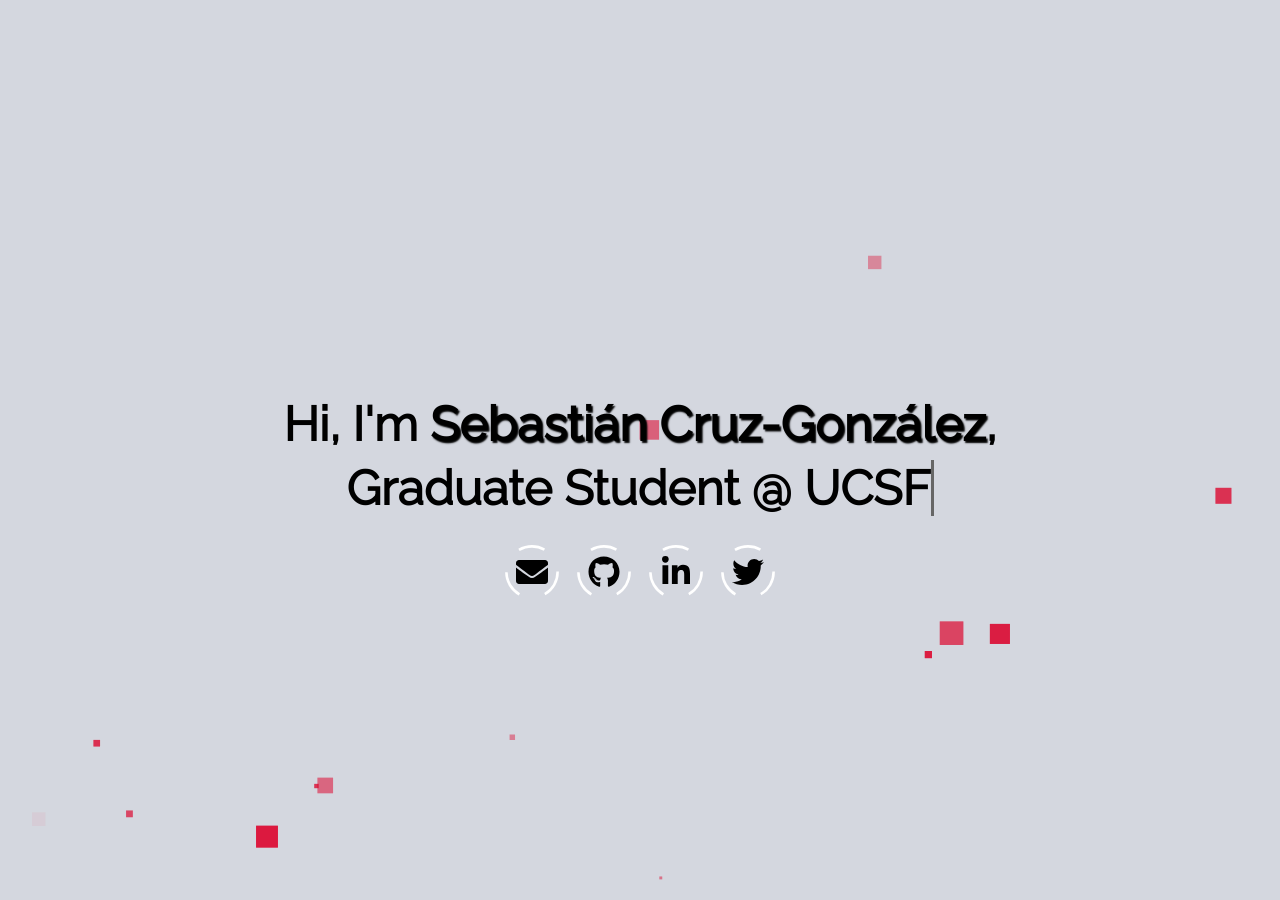
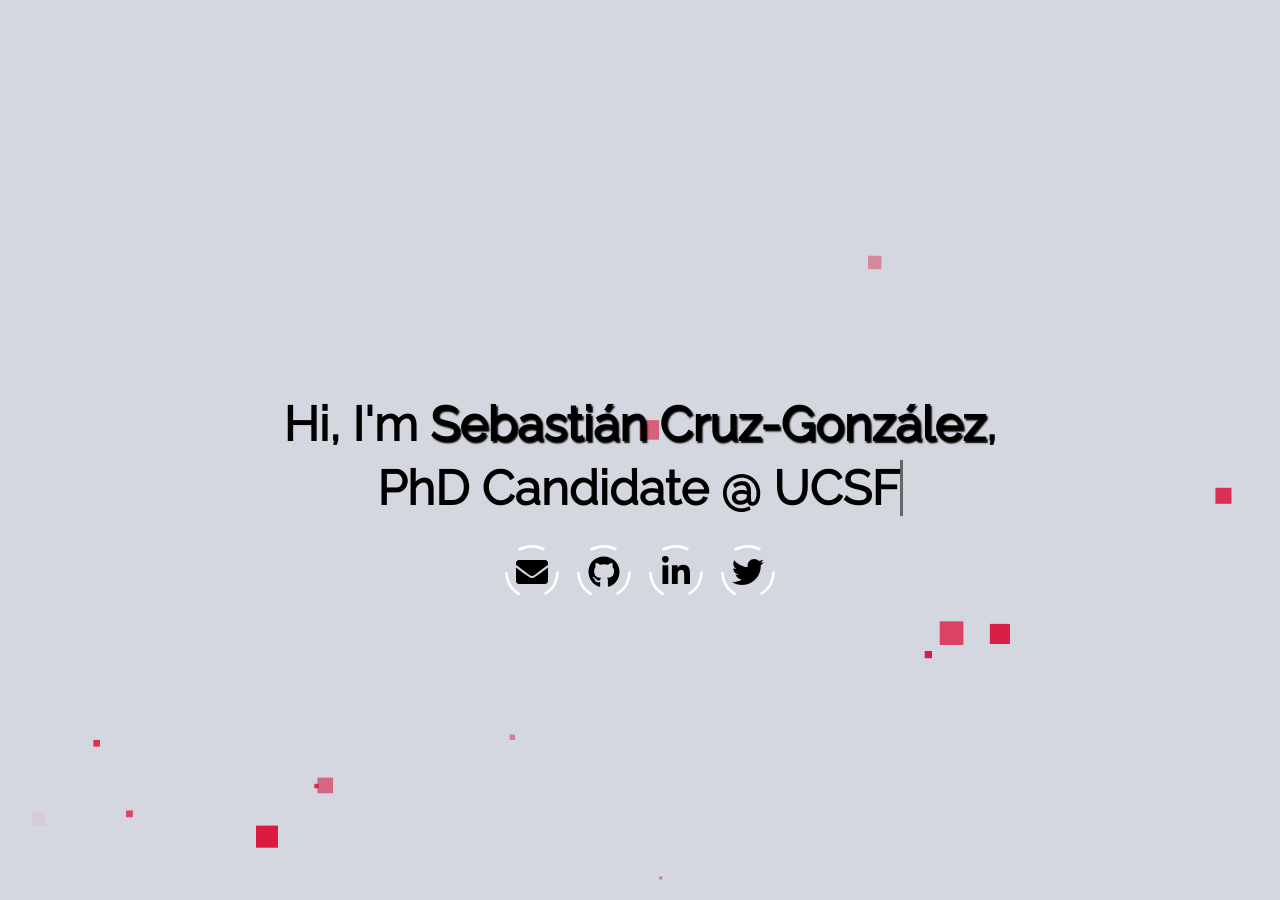
Before and after one commit to seba2550/computational-violist, a Jekyll site: the page built from index.html, in a window 1280 px wide and 900 px high. Built offline with Jekyll 4.4.1, drawn with Linux system fonts in a browser that asks for light colours.

Commit message:
Update _config.yml

```diff
--- a/_config.yml
+++ b/_config.yml
@@ -14,7 +14,7 @@ baseurl: ""
 username: Sebastián Cruz-González
 # typing_text: This will be typed before 'scroll down for more'.
 # > set this to your job title, e.g. Fullstack Developer
-typing_text: Graduate Student @ UCSF
+typing_text: PhD Candidate @ UCSF
 # email: Your E-Mail address for the email button.
 email: Sebastian.CruzGonzalez@ucsf.edu
 # For every social button you want to display, set your username or userid
@@ -53,7 +53,7 @@ show_timeline_card: true
 timeline_title: Education & Research Experiences
 # cv_download_link: The link where you host your cv.
 # > e.g. you share your cv on your dropbox, then add the dropbox link here
-cv_download_link: https://www.dropbox.com/s/qf89n16uq8m0944/SCG%20CV.docx?dl=0
+cv_download_link: https://www.dropbox.com/scl/fi/avqcm06mbjhpmsriiz35s/SCG_CV_2024-1.pdf?rlkey=7ldqtxkkslfg3lcdt5g1nzx45&dl=0
 
 # PROJECTS SECTION
 # show_projects_card:
```
